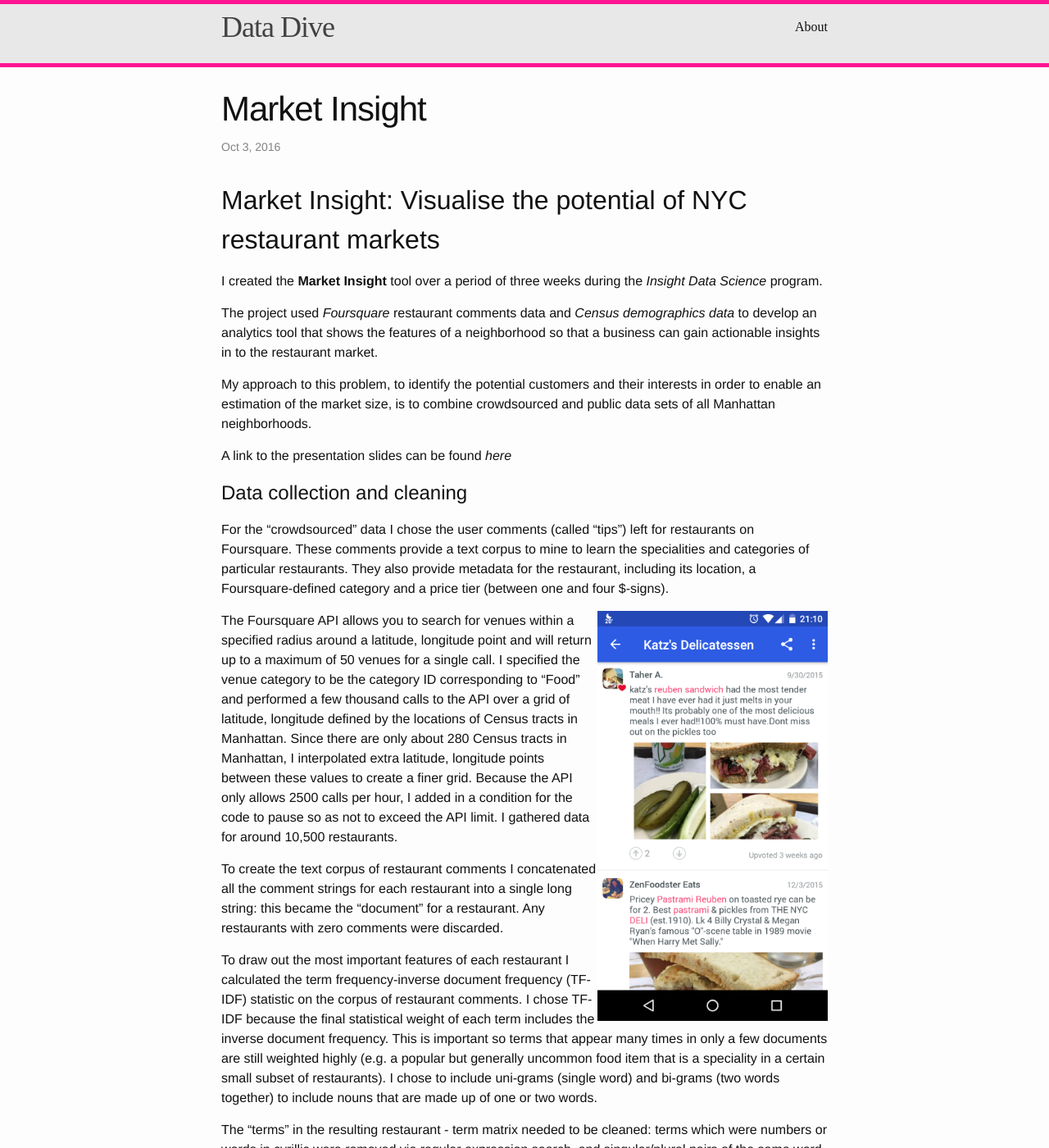
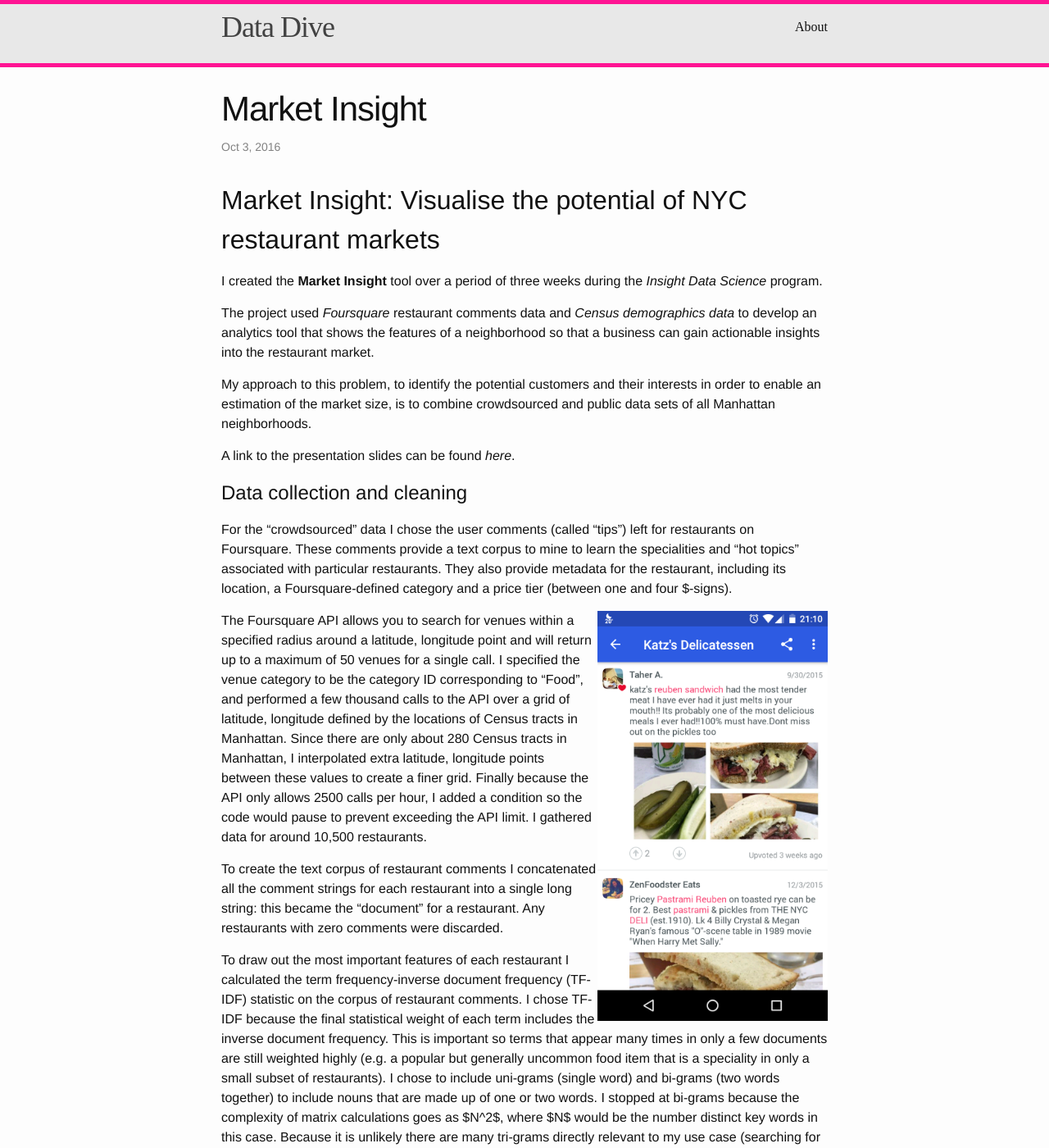
Before and after one commit to alexabate/alexabate.github.io, a Jekyll site: the page built from _posts/2016-10-03-market-insight.md, in a window 1280 px wide and 1400 px high. Shown: the whole window at 82% size. Built offline with Jekyll 4.4.1, drawn with Linux system fonts in a browser that asks for light colours; some web fonts are replaced; some of the changed text lies outside the part shown.

Commit message:
Update 2016-10-03-market-insight.md

```diff
--- a/_posts/2016-10-03-market-insight.md
+++ b/_posts/2016-10-03-market-insight.md
@@ -9,23 +9,23 @@
 
 I created the **Market Insight** tool over a period of three weeks during the [_Insight Data Science_](www.insightdatascience.com) program.
 
-The project used [_Foursquare_](https://foursquare.com/) restaurant comments data and [_Census demographics data_](http://www.census.gov/data.html) to develop an analytics tool that shows the features of a neighborhood so that a business can gain actionable insights in to the restaurant market.
+The project used [_Foursquare_](https://foursquare.com/) restaurant comments data and [_Census demographics data_](http://www.census.gov/data.html) to develop an analytics tool that shows the features of a neighborhood so that a business can gain actionable insights into the restaurant market.
 
 My approach to this problem, to identify the potential customers and their interests in order to enable an estimation of the market size, is to combine crowdsourced and public data sets of all Manhattan neighborhoods.
 
-A link to the presentation slides can be found [_here_](https://www.slideshare.net/secret/FQJ8msWydNiCO0)
+A link to the presentation slides can be found [_here_](https://www.slideshare.net/secret/FQJ8msWydNiCO0).
 
 # Data collection and cleaning
 
-For the "crowdsourced" data I chose the user comments (called "tips") left for restaurants on Foursquare. These comments provide a text corpus to mine to learn the specialities and categories of particular restaurants. They also provide metadata for the restaurant, including its location, a Foursquare-defined category and a price tier (between one and four $-signs).
+For the "crowdsourced" data I chose the user comments (called "tips") left for restaurants on Foursquare. These comments provide a text corpus to mine to learn the specialities and "hot topics" associated with particular restaurants. They also provide metadata for the restaurant, including its location, a Foursquare-defined category and a price tier (between one and four $-signs).
 
  <img align="right" src="{{ BASE_PATH }}/images/fsq.png" alt="4sq" height="500">
 
-The Foursquare API allows you to search for venues within a specified radius around a latitude, longitude point and will return up to a maximum of 50 venues for a single call. I specified the venue category to be the category ID corresponding to "Food" and performed a few thousand calls to the API over a grid of latitude, longitude defined by the locations of Census tracts in Manhattan. Since there are only about 280 Census tracts in Manhattan, I interpolated extra latitude, longitude points between these values to create a finer grid. Because the API only allows 2500 calls per hour, I added in a condition for the code to pause so as not to exceed the API limit. I gathered data for around 10,500 restaurants.
+The Foursquare API allows you to search for venues within a specified radius around a latitude, longitude point and will return up to a maximum of 50 venues for a single call. I specified the venue category to be the category ID corresponding to "Food", and performed a few thousand calls to the API over a grid of latitude, longitude defined by the locations of Census tracts in Manhattan. Since there are only about 280 Census tracts in Manhattan, I interpolated extra latitude, longitude points between these values to create a finer grid. Finally because the API only allows 2500 calls per hour, I added a condition so the code would pause to prevent exceeding the API limit. I gathered data for around 10,500 restaurants.
 
 To create the text corpus of restaurant comments I concatenated all the comment strings for each restaurant into a single long string: this became the "document" for a restaurant. Any restaurants with zero comments were discarded.
 
-To draw out the most important features of each restaurant I calculated the term frequency-inverse document frequency (TF-IDF) statistic on the corpus of restaurant comments. I chose TF-IDF because the final statistical weight of each term includes the inverse document frequency. This is important so terms that appear many times in only a few documents are still weighted highly (e.g. a popular but generally uncommon food item that is a speciality in a certain small subset of restaurants). I chose to include uni-grams (single word) and bi-grams (two words together) to include nouns that are made up of one or two words.
+To draw out the most important features of each restaurant I calculated the term frequency-inverse document frequency (TF-IDF) statistic on the corpus of restaurant comments. I chose TF-IDF because the final statistical weight of each term includes the inverse document frequency. This is important so terms that appear many times in only a few documents are still weighted highly (e.g. a popular but generally uncommon food item that is a speciality in only a small subset of restaurants). I chose to include uni-grams (single word) and bi-grams (two words together) to include nouns that are made up of one or two words. I stopped at bi-grams because the complexity of matrix calculations goes as $N^2$, where $N$ would be the number distinct key words in this case. Because it is unlikely there are many tri-grams directly relevant to my use case (searching for mostly food/drink related nouns) including tri-grams would mostly increase noise in the keyword terms while drastically increasing the compute time.
 
 The "terms" in the resulting restaurant - term matrix needed to be cleaned: terms which were numbers or words in cyrillic were removed via regular expression search, and singular/plural pairs of the same word were aggregated.
 
```
